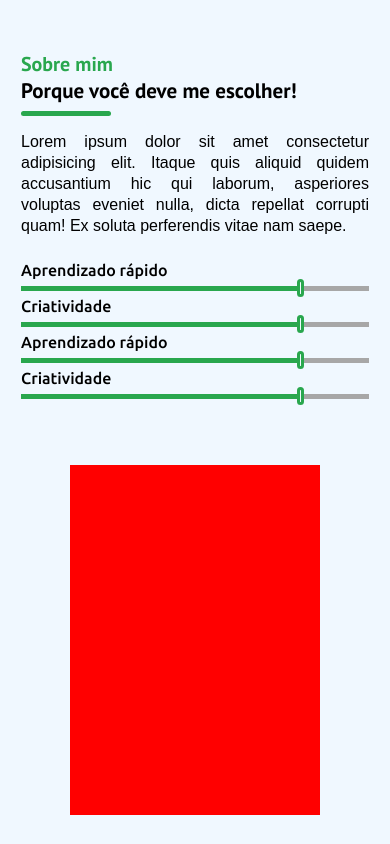
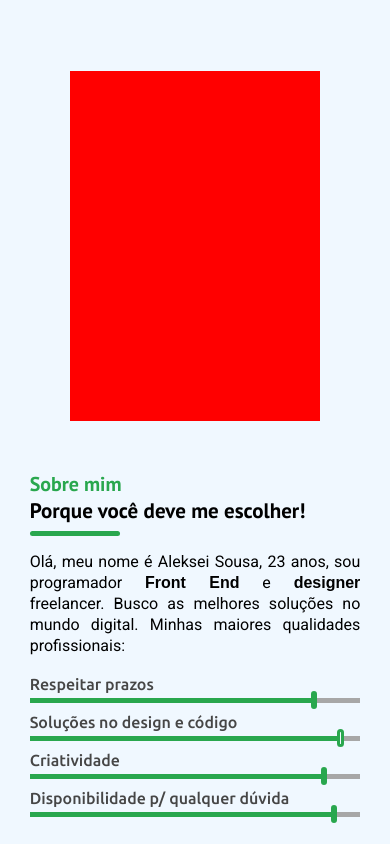
Before and after one commit to aleksei-sousa/meu_site, a plain HTML site: page index.html in a window 390 px wide. Shown: the part 740-1584 px from the top of the page. Drawn offline with nearby package versions, Linux system fonts and the light colour scheme.

Commit message:
responsive1.2

```diff
--- a/app/javascript.js
+++ b/app/javascript.js
@@ -135,7 +135,12 @@ sr.reveal(".btn-mais", {distance: '700%', origin: 'left', duration: 1800})
 
 sr.reveal(".escolha-me", {duration: 1000})
 sr.reveal(".descrevendo-me", {distance: '100%', origin: 'right', duration: 1200})
-sr.reveal("#hab1", {distance: '20%', origin: 'right  ', duration: 1000, delay:1000})
-sr.reveal("#hab2", {distance: '20%', origin: 'right  ', duration: 1000, delay:2000})
-sr.reveal("#hab3", {distance: '20%', origin: 'right  ', duration: 1000, delay:3000})
-sr.reveal("#hab4", {distance: '20%', origin: 'right  ', duration: 1000, delay:4000})
+sr.reveal(".nome-habilidade", {distance: '20%', origin: 'right  ', duration: 1000, delay:500})
+sr.reveal(".barra-cinza", {distance: '20%', origin: 'right  ', duration: 1000, delay:500})
+sr.reveal("#hab1", {distance: '-110%', opacity: null, origin: 'left  ', duration: 2000, delay:1000})
+sr.reveal("#hab2", {distance: '-110%', opacity: null, origin: 'left  ', duration: 2000, delay:1300})
+sr.reveal("#hab3", {distance: '-110%', opacity: null, origin: 'left  ', duration: 2000, delay:1600})
+sr.reveal("#hab4", {distance: '-110%', opacity: null, origin: 'left  ', duration: 2000, delay:1900})
+//sr.reveal("#hab2", {distance: '20%', origin: 'right  ', duration: 1000, delay:2000})
+//sr.reveal("#hab3", {distance: '20%', origin: 'right  ', duration: 1000, delay:3000})
+//sr.reveal("#hab4", {distance: '20%', origin: 'right  ', duration: 1000, delay:4000})
--- a/index.html
+++ b/index.html
@@ -77,37 +77,45 @@
                         <div class="sobre">Sobre mim</div>
                         <div class="subtitulo subtitulo-align-left sub1">Porque você deve me escolher!</div>
                     </div>
-                    <div class="descrevendo-me">Lorem ipsum dolor sit amet consectetur adipisicing elit. Itaque quis aliquid quidem accusantium hic qui laborum, asperiores voluptas eveniet nulla, dicta repellat corrupti quam! Ex soluta perferendis vitae nam saepe.</div>
+                    <div class="descrevendo-me">Olá, meu nome é Aleksei Sousa, 23 anos, sou programador <b>Front End</b> e <b>designer</b> freelancer. Busco as melhores soluções no mundo digital. Minhas maiores qualidades profissionais:</div>
                     <div class="niveis">
-                        <div class="habilidade" id="hab1">
-                            <div class="nome-habilidade">Aprendizado rápido</div>
+                        <div class="habilidade">
+                            <div class="nome-habilidade">Respeitar prazos</div>
                             <div class="barra">
+                                <div class="barra-ativa" id="hab1">
                                     <div class="barra-verde"></div>
                                     <div class="barra-btn"></div>
+                                </div>
                                 <div class="barra-cinza"></div>
                             </div>
                         </div>
-                        <div class="habilidade" id="hab2">
-                            <div class="nome-habilidade">Criatividade</div>
+                        <div class="habilidade">
+                            <div class="nome-habilidade">Soluções no design e código</div>
                             <div class="barra">
+                                <div class="barra-ativa" id="hab2">
                                     <div class="barra-verde"></div>
                                     <div class="barra-btn"></div>
+                                </div>
                                 <div class="barra-cinza"></div>
                             </div>
                         </div>
-                        <div class="habilidade" id="hab3">
-                            <div class="nome-habilidade">Aprendizado rápido</div>
+                        <div class="habilidade">
+                            <div class="nome-habilidade">Criatividade</div>
                             <div class="barra">
+                                <div class="barra-ativa" id="hab3">
                                     <div class="barra-verde"></div>
                                     <div class="barra-btn"></div>
+                                </div>
                                 <div class="barra-cinza"></div>
                             </div>
                         </div>
-                        <div class="habilidade" id="hab4">
-                            <div class="nome-habilidade">Criatividade</div>
+                        <div class="habilidade">
+                            <div class="nome-habilidade">Disponibilidade p/ qualquer dúvida</div>
                             <div class="barra">
+                                <div class="barra-ativa" id="hab4">
                                     <div class="barra-verde"></div>
                                     <div class="barra-btn"></div>
+                                </div>
                                 <div class="barra-cinza"></div>
                             </div>
                         </div>
@@ -219,7 +227,7 @@
                     </div>
 
                     <div class="info-card">
-                        <h1 class="subtitulo-exibicao">Git</h1>
+                        <h1 class="subtitulo-exibicao">Git / Github</h1>
                         <p class="texto-info">Git e Github são utilizados no dia a dia das pessoas que criam softwares por um motivo bem simples: ter uma forma fácil de gerenciar o código-fonte da aplicação.</p>
                         <a class="btn-exibicao" href="">Leia mais</a>
                     </div>
@@ -246,9 +254,7 @@
 
                     <div class="info-card">
                         <h1 class="subtitulo-exibicao">PHP</h1>
-                        <p class="texto-info">Javascript, ou simplesmente JS, é uma linguagem de
-                                programação de uso geral, aplicada principalmente para
-                                desenvolvimento web e desenvolvimento de software.</p>
+                        <p class="texto-info">O PHP possui a vantagem de seus scripts serem executados no lado do <b>servidor</b>, entregando para o cliente geralmente um conjunto de HTML, CSS e JavaScript.</p>
                         <a class="btn-exibicao" href="">Leia mais</a>
                     </div>
                 </div>
@@ -306,7 +312,7 @@
 
         window.addEventListener('resize', (e)=>{
             //se for menor que 1200
-            console.log(caards)
+            //console.log(caards)
             if(window.innerWidth <= 1200 & !(document.querySelector(".conteudo-linguagens").classList.contains("slick-initialized"))){
                 //criando o slide quando é menor que 1200px
                 $('.slide-cards').slick({
@@ -390,9 +396,10 @@ const codigoHtml = `<div class="container-img js js-active" data-id="js"></div>
                 }
             },
         {
-            breakpoint: 500,
+            breakpoint: 550,
             settings:{
                 slidesToShow: 2,
+                slidesToScroll: 2,
                 arrows:false,
                 dots: true,
                 infinite: true
--- a/style/css.css
+++ b/style/css.css
@@ -3,6 +3,11 @@
 @import url('https://fonts.googleapis.com/css2?family=Roboto&family=Roboto+Slab:wght@300;400;500;600&display=swap');
 
 @import url('https://fonts.googleapis.com/css2?family=Roboto:ital,wght@0,100;0,300;0,400;0,500;0,700;0,900;1,100;1,300;1,400;1,500;1,700;1,900&display=swap');
+
+::selection{
+    background-color: #22ffaa;
+    color: black;
+}
 
 html{
     scroll-behavior: smooth;
@@ -102,6 +107,7 @@ a{
     z-index: 16;
 }
 .link-nav{
+    user-select: none;
     position: relative;
     transition: 1000ms linear;
 }
@@ -250,7 +256,7 @@ main{
     align-items: center;
     justify-content: center;
     background-color: var(--claro);
-    margin: 160px 0px;
+    padding: 160px 0px;
 }
 .sobre-mim{
     overflow: hidden;
@@ -266,10 +272,22 @@ main{
 .foto-apontando {
     width: 46%;
     background-color: rgb(255, 0, 0);
-    height: 500px;
+    height: 350px;
 }
 .habilidades{
     width: 48%;
+}
+#hab1{
+    width: 87%;
+}
+#hab2{
+    width: 95%;
+}
+#hab3{
+    width: 90%;
+}
+#hab4{
+    width: 93%;
 }
 .sobre{
     color: var(--azul);
@@ -301,27 +319,38 @@ main{
     border-radius: 50px;
 }
 .descrevendo-me{
+    font-family: 'Roboto';
     text-align: justify;
     margin-top: 15px;
     line-height: 21px;
 }
+.habilidade{
+    padding: 7px 0;
+    position: relative;
+}
 .niveis{
-    margin-top: 25px;
-
+    overflow: hidden;
+    padding-top: 25px;
 }
 .nome-habilidade{
     font-family: 'Ubuntu', sans-serif;
     font-weight: 500;
+    position: absolute;
+    font-size: 16px;
+    color: #464646;
+    top: -6px;
 }
+
 .barra{
     display: flex;
     flex-direction: row;
     align-items: center;
     width: 100%;
+    padding: 12px 0;
 }
 .barra-verde{
     height: 5px;
-    width: 80%;
+    width: 100%;
     background-color: var(--azul);
 }
 .barra-btn{
@@ -332,10 +361,19 @@ main{
     cursor: not-allowed;
     background-color: var(--claro);
 }
+.barra-ativa{
+    position: absolute;
+    width: 80%;
+    display: flex;
+    flex-direction: row;
+    align-items: center;
+    z-index: 1;
+}
 .barra-cinza{
     height: 5px;
-    width: 19%;
+    width: 100%;
     background-color: rgb(167, 167, 167);
+    position: absolute;
 }
 
 
--- a/style/responsive.css
+++ b/style/responsive.css
@@ -1,4 +1,16 @@
 @media (max-width: 1200px) {
+    .container-sobre-mim{
+        padding: 120px 0px;
+    }
+    .foto-apontando{
+        height: 350px;
+    }
+    .container-projetos{
+        padding: 35px 0 1px 0px;
+    }
+    .linguagens{
+        padding: 100px 0;
+    }
     .info-card{
         padding: 25px 30px 25px 30px;
     }
@@ -16,7 +28,7 @@
         height: auto;
     }
     .exibicao-card{
-        width: 95%;
+        width: 94%;
         margin: 30px auto;
         height: 384px;
         gap: 0;
@@ -152,12 +164,14 @@
 
 }
 @media screen and (max-width:550px) {
-
+    .container-img{
+        height: 276px;
+    }
     .sobre-mim{
-        flex-direction: column-reverse;
+        flex-direction: column;
     }
     .habilidades{
-        width: 100%;
+        width: 95%;
     }
     .foto-apontando{
         width: 72%;
@@ -169,16 +183,13 @@
         font-size: 11px;
     }
     .container-sobre-mim{
-        margin: 100px 0px;
+        padding: 120px 0px;
     }
     .habilidades{
-        margin-bottom: 60px;
+        margin-top: 50px;
     }
     .linguagens{
-        padding: 100px 0
-    }
-    .container-projetos {
-        padding: 66px 0 40px;
+        padding: 80px 0
     }
     .foto-apontando {
         height: 350px;
@@ -189,9 +200,7 @@
     .eu{
         font-size: 17px;
     }
-    .container-img{
-        height: 234px;
-    }
+
     .desc-projeto {
         font-size: 16px;
     }
@@ -212,7 +221,15 @@
         font-size: 17px;
     }
 }
+@media screen and (max-width:480px){
+    .container-img{
+        height: 222px;
+    }
+}
 @media screen and (max-width:400px) {
+    .container-img{
+        height: 185px;
+    }
     .nome-projeto{
         font-size: 18px;
     }
```
Lines whose indentation alone changed are shown as unchanged.
